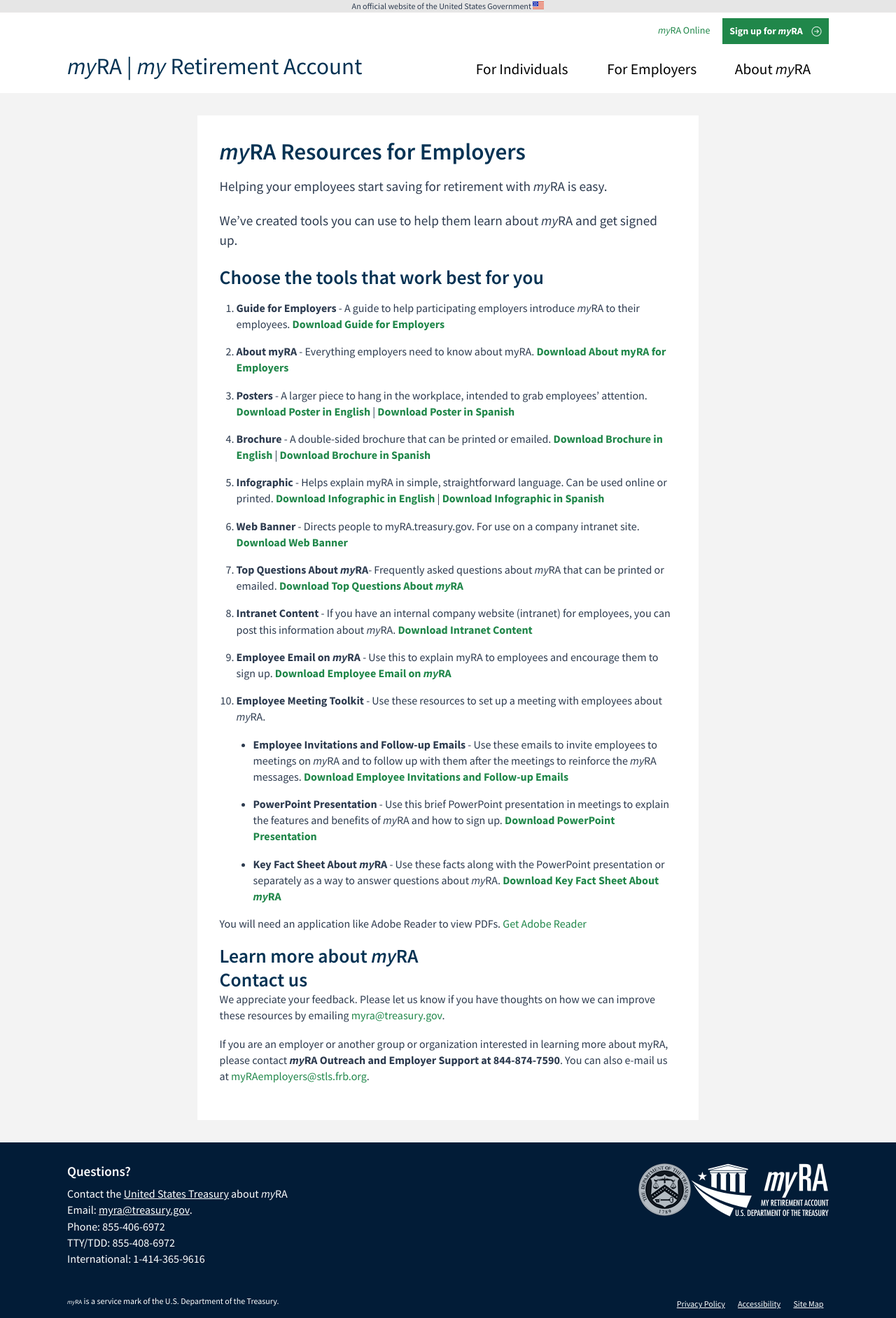
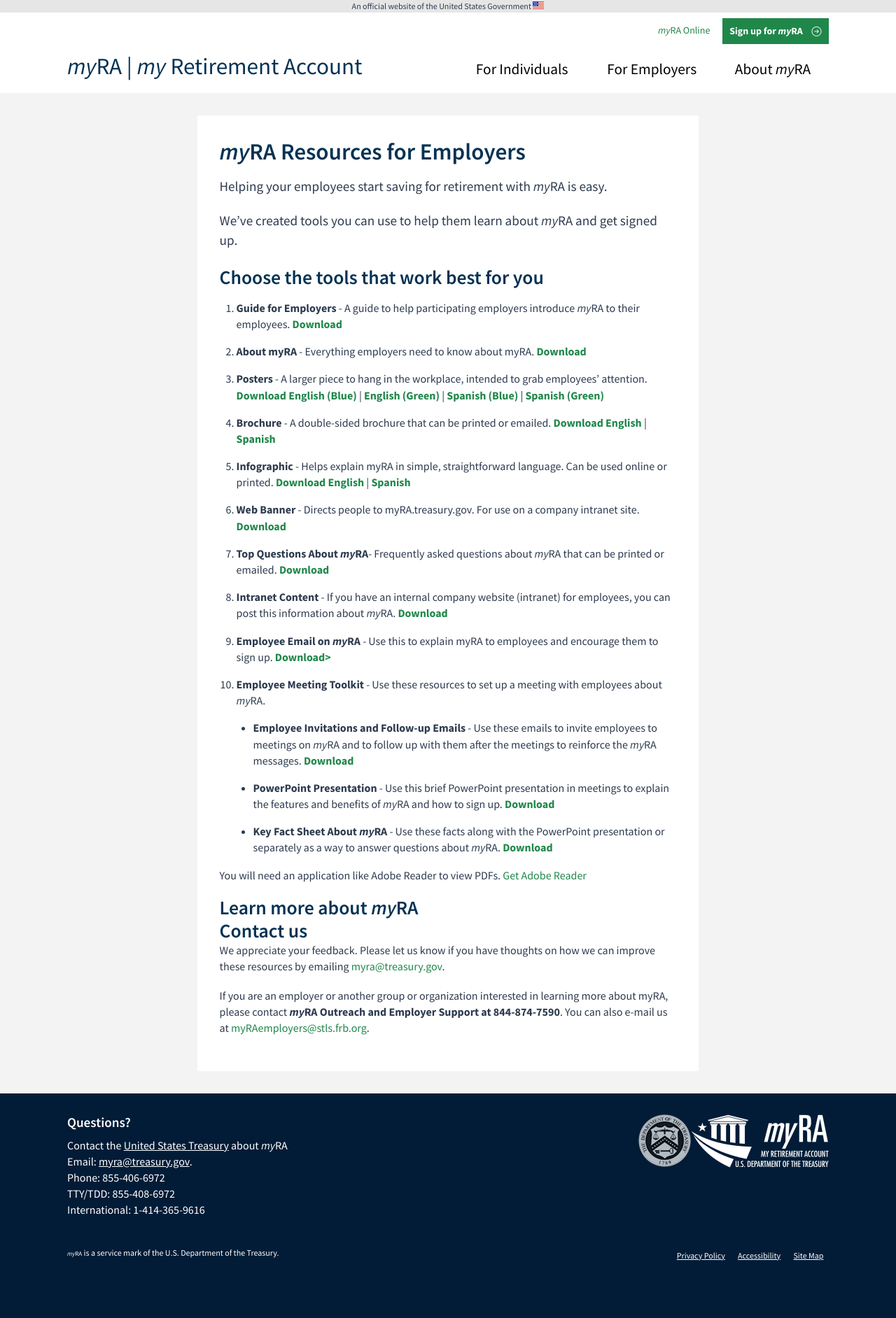
Before and after one commit to 18F/myra, a Jekyll site: the page built from employers/resources.html, in a window 1280 px wide. Shown: the whole page at 70% size. Built offline with Jekyll 4.4.1, drawn with Linux system fonts in a browser that asks for light colours; after the commit the page ends 1815 px from its top, so only the background shows below that.

Commit message:
Making various small edits and some new pdfs

```diff
--- a/_includes/who-basic.html
+++ b/_includes/who-basic.html
@@ -6,7 +6,7 @@
         <li>You should set up a <span class="myra">myRA</span> if…</li>
         <li class="check-bullet">You want to start saving for retirement</li>
         <li class="check-bullet">You're a wage earner without access to a retirement plan at work and</li>
-        <li class="check-bullet">You earn less than $129,000 per year (less than $191,000 per year if you’re a married couple filing jointly) <sup><span class="tooltip" title="Annual and lifetime contribution limits and annual earned income limits apply, as do conditions for tax-free withdrawal of interest. Limits listed are for 2015 and may be adjusted annually for cost-of-living increases." aria-label="Annual and lifetime contribution limits and annual earned income limits apply, as do conditions for tax-free withdrawal of interest. Limits listed are for 2015 and may be adjusted annually for cost-of-living increases."><i class="icon-info"></i></span></sup></li>
+        <li class="check-bullet">You earn less than $131,000 per year (less than $193,000 per year if you’re a married couple filing jointly) <sup><span class="tooltip" title="Annual and lifetime contribution limits and annual earned income limits apply, as do conditions for tax-free withdrawal of interest. Limits listed are for 2015 and may be adjusted annually for cost-of-living increases." aria-label="Annual and lifetime contribution limits and annual earned income limits apply, as do conditions for tax-free withdrawal of interest. Limits listed are for 2015 and may be adjusted annually for cost-of-living increases."><i class="icon-info"></i></span></sup></li>
       </ul>
       <p class="who-eligibility">Currently, you can only fund your <span class="myra">myRA</span> account by direct deposit through an employer.</p>
       <p class="who-eligibility"><a href="{{ site.baseurl }}/individuals/payroll-direct-deposit-information">Click here for more on payroll direct deposit &raquo;</a></p>
--- a/about/employers.html
+++ b/employers/about.html
@@ -24,7 +24,7 @@
 <h2>Why should employers participate?</h2>
 <p>By introducing and educating your employees about <span class="myra">myRA</span> you accomplish the following:</p>
 <p>
-  <ul>
+  <ul class="default-ul">
     <li>You expand your employees’ options for retirement saving, especially for those without access to employer-sponsored retirement savings plans, such as part-time, seasonal, or temporary employees, as well as contracted individuals.</li>
     <li>You provide your employees with a retirement savings option that is easy to understand, safe to invest in, and costs nothing to your employees.</li>
     <li>You create a more attractive workplace for all your employees by showing that you are interested and committed to their financial future.</li>
--- a/employers/resources.html
+++ b/employers/resources.html
@@ -8,20 +8,20 @@
 <p class="lead-text">We’ve created tools you can use to help them learn about <span class="myra">myRA</span> and get signed up.</p>
 <h2>Choose the tools that work best for you</h2>
 <ol class="resource-list">
-  <li><strong>Guide for Employers</strong> - A guide to help participating employers introduce <span class="myra">myRA</span> to their employees. <a href="{{ site.baseurl }}/resources/myRA_Guide-for-Employers.pdf" title="Download PDF" target="_blank">Download Guide for Employers</a></li>
-  <li><strong>About <span class="myRA">myRA</span></strong> - Everything employers need to know about <span class="myRA">myRA</span>. <a href="{{ site.baseurl }}/resources/myRA_employer-about.pdf" title="Download PDF" target="_blank">Download About <span class="myRA">myRA</span> for Employers</a></li>
-  <li><strong>Posters</strong> - A larger piece to hang in the workplace, intended to grab employees’ attention. <a href="{{ site.baseurl }}/resources/myRA_poster_english.pdf" title="Download PDF" target="_blank">Download Poster in English</a> | <a href="{{ site.baseurl }}/resources/myRA_poster_spanish.pdf" title="Download PDF" target="_blank">Download Poster in Spanish</a></li>
-  <li><strong>Brochure</strong> - A double-sided brochure that can be printed or emailed. <a href="{{ site.baseurl }}/resources/myRA_Brochure.pdf" title="Download PDF" target="_blank">Download Brochure in English</a> | <a href="{{ site.baseurl }}/resources/myRA_brochure_spanish.pdf" title="Download PDF" target="_blank">Download Brochure in Spanish</a></li>
-  <li><strong>Infographic</strong> - Helps explain myRA in simple, straightforward language. Can be used online or printed. <a href="{{ site.baseurl }}/resources/myRA_Infographic.pdf" title="Download PDF" target="_blank">Download Infographic in English</a> | <a href="{{ site.baseurl }}/resources/myRA_infographic_spanish.pdf" title="Download PDF" target="_blank">Download Infographic in Spanish</a></li>
-  <li><strong>Web Banner</strong> - Directs people to myRA.treasury.gov. For use on a company intranet site. <a href="{{ site.baseurl }}/resources/myRA_Web_Banner.jpg" title="Download Image" target="_blank">Download Web Banner</a></li>
-  <li><strong>Top Questions About <span class="myra">myRA</span></strong>- Frequently asked questions about <span class="myra">myRA</span> that can be printed or emailed. <a href="{{ site.baseurl }}/resources/myRA_Q-and-A.pdf" title="Download PDF" target="_blank">Download Top Questions About <span class="myra">myRA</span></a></li>
-  <li><strong>Intranet Content</strong> - If you have an internal company website (intranet) for employees, you can post this information about <span class="myra">myRA</span>. <a href="{{ site.baseurl }}/resources/myRA_intranet-content.docx" title="Download Document" target="_blank">Download Intranet Content</a></li>
-  <li><strong>Employee Email on <span class="myra">myRA</span></strong> - Use this to explain myRA to employees and encourage them to sign up. <a href="{{ site.baseurl }}/resources/myRA_employee-email.docx" title="Download Document" target="_blank">Download Employee Email on <span class="myra">myRA</span></a></li>
+  <li><strong>Guide for Employers</strong> - A guide to help participating employers introduce <span class="myra">myRA</span> to their employees. <a href="{{ site.baseurl }}/resources/myRA_Guide-for-Employers.pdf" title="Download PDF" target="_blank">Download</a></li>
+  <li><strong>About <span class="myRA">myRA</span></strong> - Everything employers need to know about <span class="myRA">myRA</span>. <a href="{{ site.baseurl }}/resources/myRA_employer-about.pdf" title="Download PDF" target="_blank">Download</a></li>
+  <li><strong>Posters</strong> - A larger piece to hang in the workplace, intended to grab employees’ attention. <a href="{{ site.baseurl }}/resources/myRA_poster_english-blue.pdf" title="Download PDF" target="_blank">Download English (Blue)</a> | <a href="{{ site.baseurl }}/resources/myRA_poster_english-green.pdf" title="Download PDF" target="_blank">English (Green) </a> | <a href="{{ site.baseurl }}/resources/myRA_poster_spanish-blue.pdf" title="Download PDF" target="_blank">Spanish (Blue)</a> | <a href="{{ site.baseurl }}/resources/myRA_poster_spanish-green.pdf" title="Download PDF" target="_blank">Spanish (Green)</a></li>
+  <li><strong>Brochure</strong> - A double-sided brochure that can be printed or emailed. <a href="{{ site.baseurl }}/resources/myRA_Brochure.pdf" title="Download PDF" target="_blank">Download English</a> | <a href="{{ site.baseurl }}/resources/myRA_brochure_spanish.pdf" title="Download PDF" target="_blank">Spanish</a></li>
+  <li><strong>Infographic</strong> - Helps explain myRA in simple, straightforward language. Can be used online or printed. <a href="{{ site.baseurl }}/resources/myRA_Infographic.pdf" title="Download PDF" target="_blank">Download English</a> | <a href="{{ site.baseurl }}/resources/myRA_infographic_spanish.pdf" title="Download PDF" target="_blank">Spanish</a></li>
+  <li><strong>Web Banner</strong> - Directs people to myRA.treasury.gov. For use on a company intranet site. <a href="{{ site.baseurl }}/resources/myRA_Web_Banner.jpg" title="Download Image" target="_blank">Download</a></li>
+  <li><strong>Top Questions About <span class="myra">myRA</span></strong>- Frequently asked questions about <span class="myra">myRA</span> that can be printed or emailed. <a href="{{ site.baseurl }}/resources/myRA_Q-and-A.pdf" title="Download PDF" target="_blank">Download</a></li>
+  <li><strong>Intranet Content</strong> - If you have an internal company website (intranet) for employees, you can post this information about <span class="myra">myRA</span>. <a href="{{ site.baseurl }}/resources/myRA_intranet-content.docx" title="Download Document" target="_blank">Download</a></li>
+  <li><strong>Employee Email on <span class="myra">myRA</span></strong> - Use this to explain myRA to employees and encourage them to sign up. <a href="{{ site.baseurl }}/resources/myRA_employee-email.docx" title="Download Document" target="_blank">Download></a></li>
   <li><strong>Employee Meeting Toolkit</strong></a> - Use these resources to set up a meeting with employees about <span class="myra">myRA</span>.
     <ul class="default-ul">
-      <li><strong>Employee Invitations and Follow-up Emails</strong> - Use these emails to invite employees to meetings on <span class="myra">myRA</span> and to follow up with them after the meetings to reinforce the <span class="myra">myRA</span> messages. <a href="{{ site.baseurl }}/resources/myRA_invitations.docx" title="Download Document" target="_blank">Download Employee Invitations and Follow-up Emails</a></li>
-      <li><strong>PowerPoint Presentation</strong> - Use this brief PowerPoint presentation in meetings to explain the features and benefits of <span class="myra">myRA</span> and how to sign up. <a href="{{ site.baseurl }}/resources/myRA_presentation.pptx" title="Download PowerPoint Presentation" target="_blank">Download PowerPoint Presentation</a></li>
-      <li><strong>Key Fact Sheet About <span class="myra">myRA</span></strong> - Use these facts along with the PowerPoint presentation or separately as a way to answer questions about <span class="myra">myRA</span>. <a href="{{ site.baseurl }}/resources/myRA_key-facts.pdf" title="Download PDF" target="_blank">Download Key Fact Sheet About <span class="myra">myRA</span></a></li>
+      <li><strong>Employee Invitations and Follow-up Emails</strong> - Use these emails to invite employees to meetings on <span class="myra">myRA</span> and to follow up with them after the meetings to reinforce the <span class="myra">myRA</span> messages. <a href="{{ site.baseurl }}/resources/myRA_invitations.docx" title="Download Document" target="_blank">Download</a></li>
+      <li><strong>PowerPoint Presentation</strong> - Use this brief PowerPoint presentation in meetings to explain the features and benefits of <span class="myra">myRA</span> and how to sign up. <a href="{{ site.baseurl }}/resources/myRA_presentation.pptx" title="Download PowerPoint Presentation" target="_blank">Download</a></li>
+      <li><strong>Key Fact Sheet About <span class="myra">myRA</span></strong> - Use these facts along with the PowerPoint presentation or separately as a way to answer questions about <span class="myra">myRA</span>. <a href="{{ site.baseurl }}/resources/myRA_key-facts.pdf" title="Download PDF" target="_blank">Download</a></li>
     </ul>
   </li>
 </ol>
--- a/about/roth-ira.html
+++ b/roth-ira.html
@@ -105,6 +105,6 @@
   </ul>
 </p>
 <h2>More Information</h2>
-<p>For more details on Roth IRAs, see <a href="www.irs.gov/publications/p590a.pdf" title="View PDF" target="_blank">Chapter 2 (Roth IRAs) of IRS Publication 590A, Contributions to Individual Retirement Arrangements (IRAs)</a>, and <a href="www.irs.gov/publications/p590b.pdf" title="View PDF" target="_blank">Chapter 2 (Roth IRAs) of IRS Publication 590B, Distributions from Individual Retirement Arrangements (IRAs)</a>. To find out how Roth IRAs differ from traditional IRAs, <a href="www.irs.gov/Retirement-Plans/Traditional-and-Roth-IRAs">visit the IRS</a>.</p>
+<p>For more details on Roth IRAs, see <a href="http://www.irs.gov/publications/p590a.pdf" title="View PDF" target="_blank">Chapter 2 (Roth IRAs) of IRS Publication 590A, Contributions to Individual Retirement Arrangements (IRAs)</a>, and <a href="http://www.irs.gov/publications/p590b.pdf" title="View PDF" target="_blank">Chapter 2 (Roth IRAs) of IRS Publication 590B, Distributions from Individual Retirement Arrangements (IRAs)</a>. To find out how Roth IRAs differ from traditional IRAs, <a href="http://www.irs.gov/Retirement-Plans/Traditional-and-Roth-IRAs">visit the IRS</a>.</p>
 
 <h3><a href="{{ site.baseurl }}/resources/myRA_roth-ira.pdf" title="Download PDF" target="_blank">Click here to download this page as a PDF.</a></h3>
--- a/static/_sass/base/_lists.scss
+++ b/static/_sass/base/_lists.scss
@@ -4,7 +4,7 @@
   list-style-type: none;
 
   &%default-ul,
-  .default-ul {
+  &.default-ul {
     list-style-type: disc;
     margin-bottom: $base-line-height / 2;
     padding-left: $base-line-height;
```
Also changed, not shown: other parts of roth-ira.html (+1 -1 lines), 6 other files.
